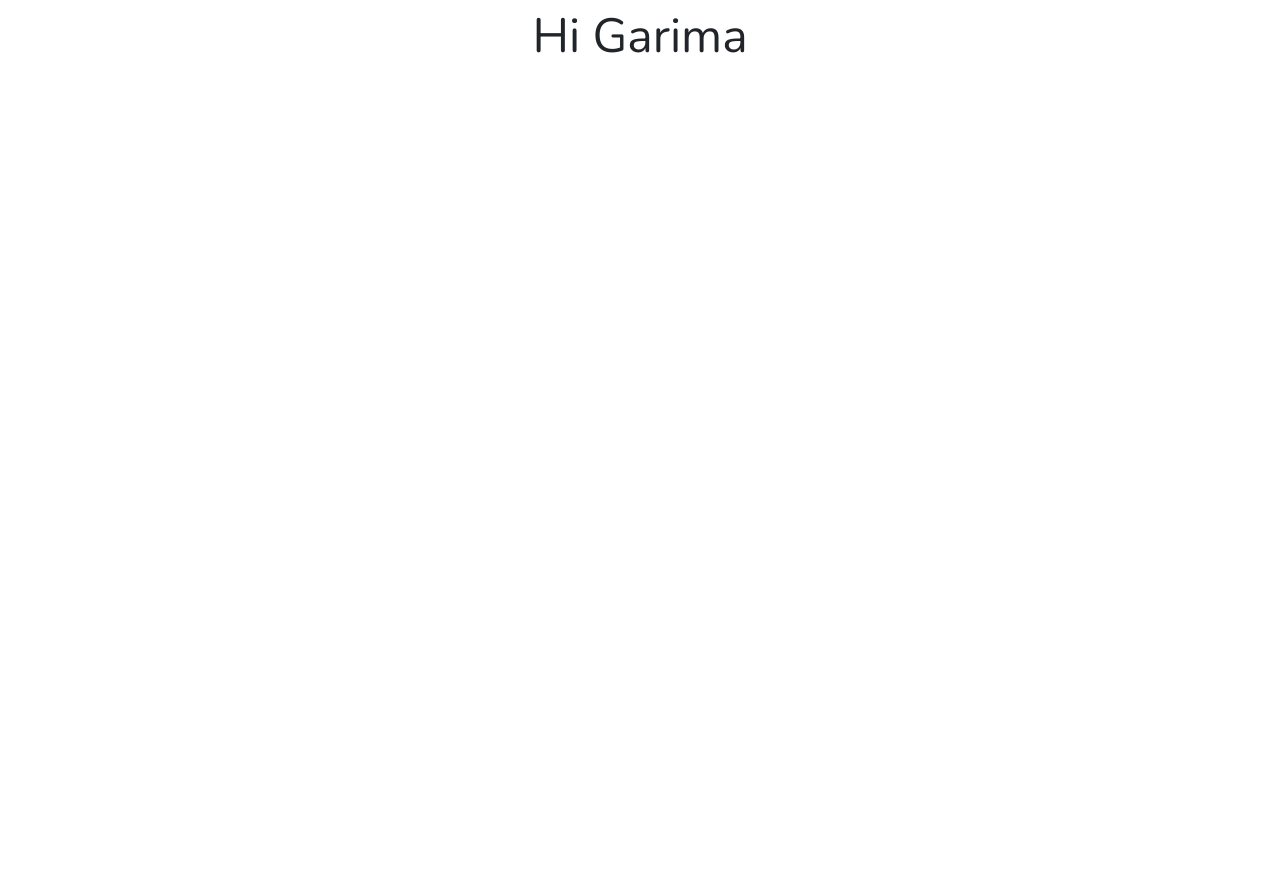
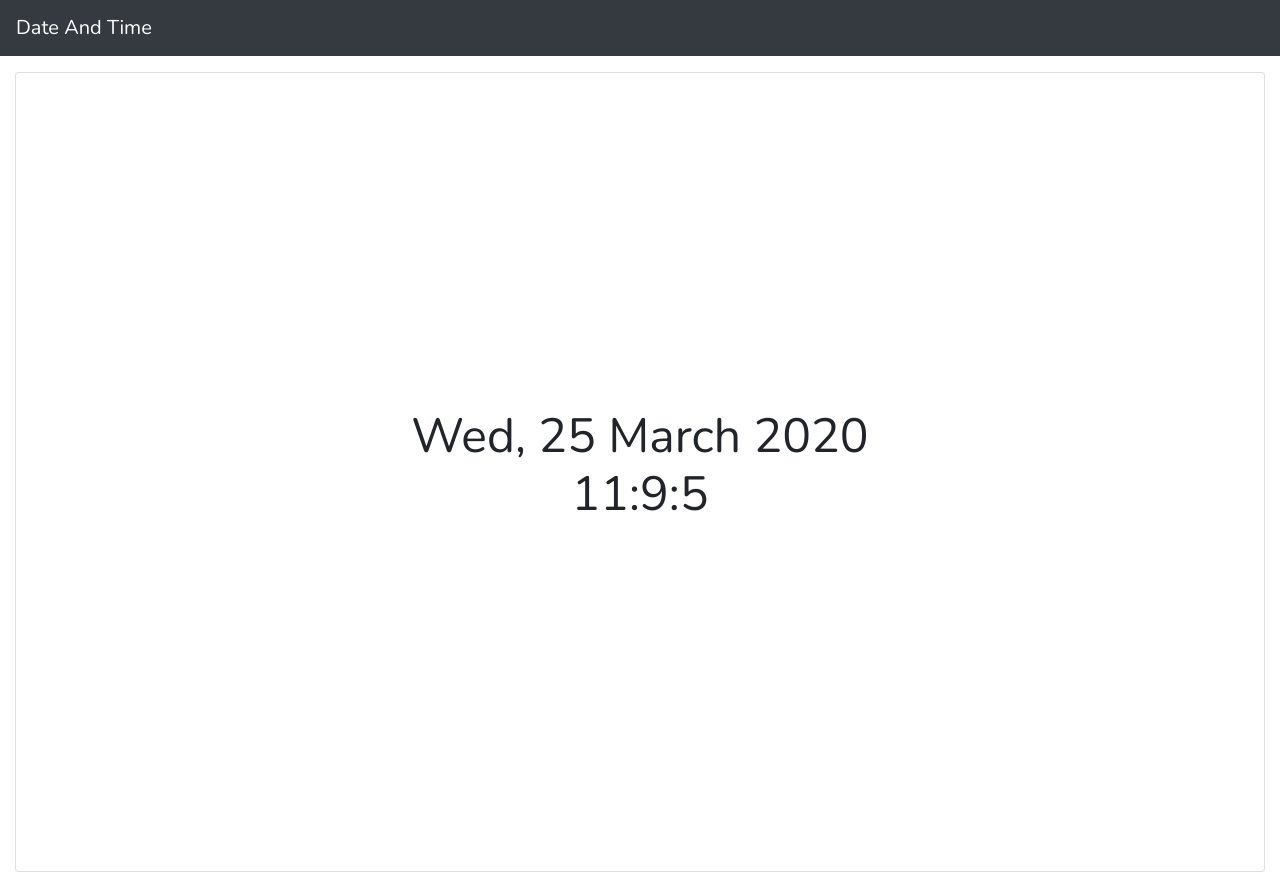
Before and after one commit to prajwalbharadwaj/enter-2022, a plain HTML site: page index.html in a window 1280 px wide. Before the commit the page ends 800 px from the top, so only its background shows below. Drawn offline with nearby package versions, Linux system fonts and the light colour scheme; files whose address does not match are found by name.

Commit message:
Added Current date and time

```diff
--- a/css/style.css
+++ b/css/style.css
@@ -7,7 +7,16 @@ body {
     font-family: 'Nunito', sans-serif;
 }
 .sample {
-    /* height: 100vh; */
+    height: 100vh;
     font-size: 48px;
-    width: 100%;
+    /* width: 100%; */
 }
+
+.d-grid {
+    display: grid !important;
+    align-items: center;
+}
+
+.fs-48 {
+    font-size: 48px;
+}
--- a/index.html
+++ b/index.html
@@ -12,25 +12,22 @@
     <title>Date and Time</title>
   </head>
   <body>
-    <div class="text-center sample">
-      Hi Garima
-    </div>
 
-    <!-- <nav class="navbar navbar-expand-lg navbar-light bg-light">
-      <a class="navbar-brand" href="#">Navbar</a>
+    <nav class="navbar navbar-expand-lg navbar-dark bg-dark">
+      <a class="navbar-brand" href="#">Date And Time</a>
       <button class="navbar-toggler" type="button" data-toggle="collapse" data-target="#navbarSupportedContent" aria-controls="navbarSupportedContent" aria-expanded="false" aria-label="Toggle navigation">
         <span class="navbar-toggler-icon"></span>
       </button>
 
       <div class="collapse navbar-collapse" id="navbarSupportedContent">
         <ul class="navbar-nav mr-auto">
-          <li class="nav-item active">
+          <!-- <li class="nav-item active">
             <a class="nav-link" href="#">Home <span class="sr-only">(current)</span></a>
-          </li>
-          <li class="nav-item">
+          </li> -->
+          <!-- <li class="nav-item">
             <a class="nav-link" href="#">Link</a>
-          </li>
-          <li class="nav-item dropdown">
+          </li> -->
+          <!-- <li class="nav-item dropdown">
             <a class="nav-link dropdown-toggle" href="#" id="navbarDropdown" role="button" data-toggle="dropdown" aria-haspopup="true" aria-expanded="false">
               Dropdown
             </a>
@@ -40,17 +37,61 @@
               <div class="dropdown-divider"></div>
               <a class="dropdown-item" href="#">Something else here</a>
             </div>
-          </li>
-          <li class="nav-item">
-            <a class="nav-link disabled" href="#" tabindex="-1" aria-disabled="true">Disabled</a>
-          </li>
+          </li> -->
         </ul>
-        <form class="form-inline my-2 my-lg-0">
+        <!-- <form class="form-inline my-2 my-lg-0">
           <input class="form-control mr-sm-2" type="search" placeholder="Search" aria-label="Search">
           <button class="btn btn-outline-success my-2 my-sm-0" type="submit">Search</button>
-        </form>
+        </form> -->
       </div>
-    </nav> -->
+    </nav>
+
+
+
+
+    <div class="container-fluid pt-3">
+      <div class="row">
+        <div class="col-sm-12">
+          <div class="card sample align-middle d-grid">
+            <!-- <img src="..." class="card-img-top" alt="...">
+             -->
+            <div class="card-body">
+              <h5 class="card-title fs-48">
+                <div class="text-center" id="todaysDate"></div>
+                <div class="text-center" id="todaysTime"></div>
+              </h5>
+              <!-- <p class="card-text">Some quick example text to build on the card title and make up the bulk of the card's content.</p> -->
+              <!-- <a href="#" class="btn btn-primary">Go somewhere</a> -->
+            </div>
+          </div>
+
+        </div>
+      </div>
+    </div>
+
+
+
+
+    <script>
+      function doDate()
+{
+    var strDate = "";
+    var strTime = "";
+
+    var days = new Array("Sun", "Mon", "Tue", "Wed", "Thur", "Fri", "Sat");
+    var months = new Array("January", "February", "March", "April", "May", "June", "July", "August", "September", "October", "November", "December");
+
+    var now = new Date();
+
+    strDate +=  days[now.getDay()] + ", " + now.getDate() + " " + months[now.getMonth()] + " " + now.getFullYear();
+    strTime +=  now.getHours() +":" + now.getMinutes() + ":" + now.getSeconds();
+    document.getElementById("todaysDate").innerHTML = strDate;
+    document.getElementById("todaysTime").innerHTML = strTime;
+
+}
+
+setInterval(doDate, 1000);
+    </script>
 
     <script src="./js/slim/jquery-3.4.1.js"></script>
     <script src="./js//slim/popper.js"></script>
```
